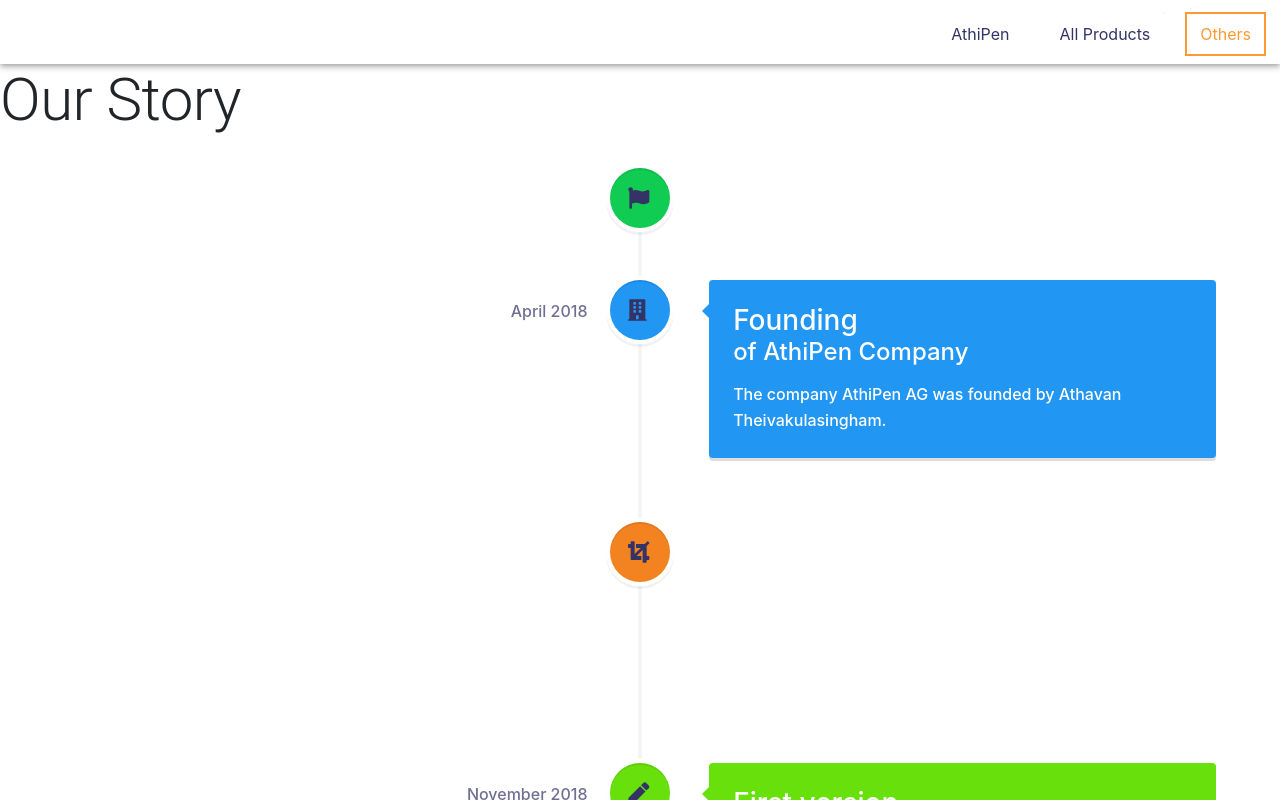
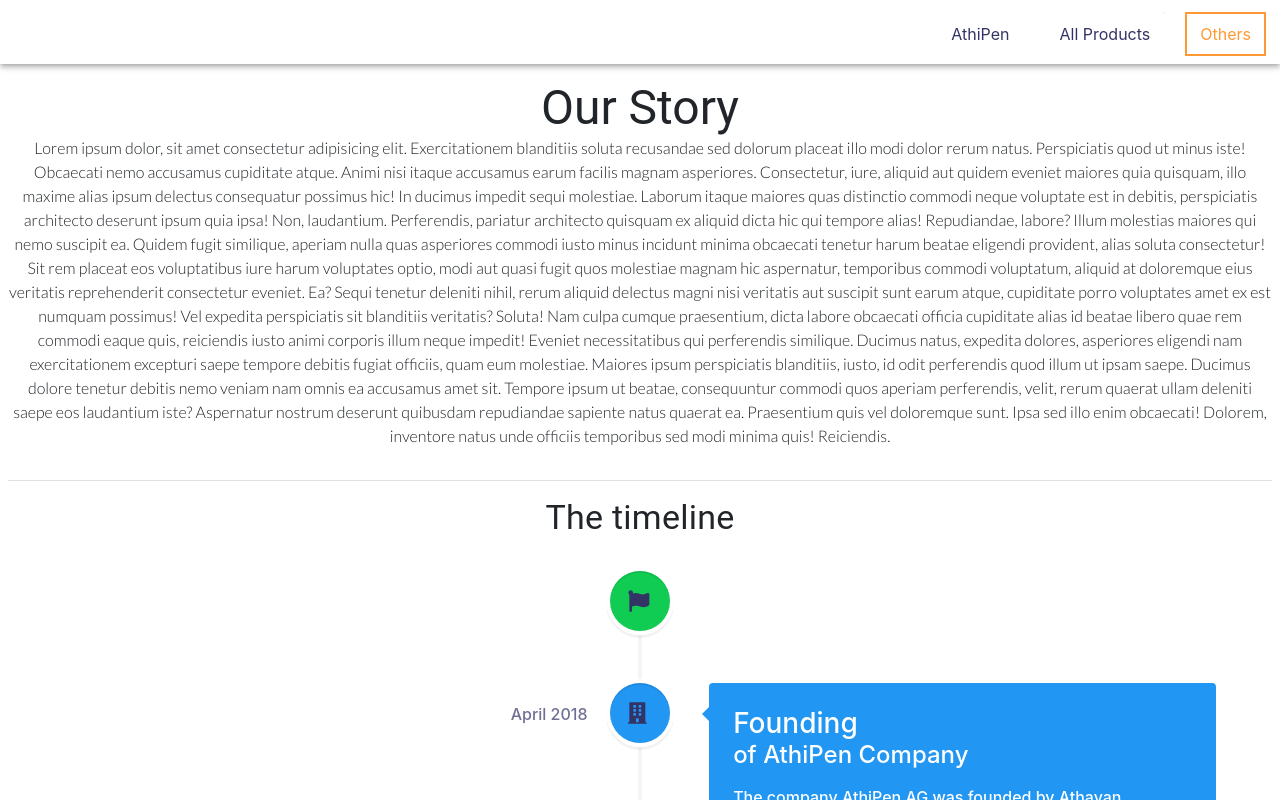
Before and after one commit to Athiiii/AthiPenPage, a React (Create React App) app: page /OurStory in a window 1280 px wide. Shown: the top 800 px of the page. Built offline with nearby package versions, Linux system fonts and the light colour scheme; what @fortawesome/fontawesome would draw is missing.

Commit message:
our story text init

```diff
--- a/src/components/OurStory.tsx
+++ b/src/components/OurStory.tsx
@@ -5,7 +5,7 @@
 import { FontAwesomeIcon } from "@fortawesome/react-fontawesome";
 import { Color } from "../Enum/Color";
 import { faPen, faMoneyBill, faMedal, faBuilding, faCrop, faTag, faUsers, faFlag, faPenAlt, faTrophy, faViruses } from "@fortawesome/free-solid-svg-icons";
-import { Typography } from "@material-ui/core";
+import { Typography, Divider } from "@material-ui/core";
 
 export class OurStory extends Component {
     static displayName = OurStory.name;
@@ -13,7 +13,24 @@
     public render(): React.ReactNode {
         return (
             <div>
-                <Typography variant="h2">Our Story</Typography>
+                <div className="ourStory">
+                    <Typography variant="h3" >Our Story</Typography>
+                    <p className="ourStory_text">
+                        Lorem ipsum dolor, sit amet consectetur adipisicing elit. Exercitationem blanditiis soluta recusandae sed dolorum placeat illo modi dolor rerum natus. Perspiciatis quod ut minus iste! Obcaecati nemo accusamus cupiditate atque.
+                        Animi nisi itaque accusamus earum facilis magnam asperiores. Consectetur, iure, aliquid aut quidem eveniet maiores quia quisquam, illo maxime alias ipsum delectus consequatur possimus hic! In ducimus impedit sequi molestiae.
+                        Laborum itaque maiores quas distinctio commodi neque voluptate est in debitis, perspiciatis architecto deserunt ipsum quia ipsa! Non, laudantium. Perferendis, pariatur architecto quisquam ex aliquid dicta hic qui tempore alias!
+                        Repudiandae, labore? Illum molestias maiores qui nemo suscipit ea. Quidem fugit similique, aperiam nulla quas asperiores commodi iusto minus incidunt minima obcaecati tenetur harum beatae eligendi provident, alias soluta consectetur!
+                        Sit rem placeat eos voluptatibus iure harum voluptates optio, modi aut quasi fugit quos molestiae magnam hic aspernatur, temporibus commodi voluptatum, aliquid at doloremque eius veritatis reprehenderit consectetur eveniet. Ea?
+                        Sequi tenetur deleniti nihil, rerum aliquid delectus magni nisi veritatis aut suscipit sunt earum atque, cupiditate porro voluptates amet ex est numquam possimus! Vel expedita perspiciatis sit blanditiis veritatis? Soluta!
+                        Nam culpa cumque praesentium, dicta labore obcaecati officia cupiditate alias id beatae libero quae rem commodi eaque quis, reiciendis iusto animi corporis illum neque impedit! Eveniet necessitatibus qui perferendis similique.
+                        Ducimus natus, expedita dolores, asperiores eligendi nam exercitationem excepturi saepe tempore debitis fugiat officiis, quam eum molestiae. Maiores ipsum perspiciatis blanditiis, iusto, id odit perferendis quod illum ut ipsam saepe.
+                        Ducimus dolore tenetur debitis nemo veniam nam omnis ea accusamus amet sit. Tempore ipsum ut beatae, consequuntur commodi quos aperiam perferendis, velit, rerum quaerat ullam deleniti saepe eos laudantium iste?
+                        Aspernatur nostrum deserunt quibusdam repudiandae sapiente natus quaerat ea. Praesentium quis vel doloremque sunt. Ipsa sed illo enim obcaecati! Dolorem, inventore natus unde officiis temporibus sed modi minima quis! Reiciendis.
+                    </p>
+                    <Divider />
+                    <Typography variant="h4" >The timeline</Typography>
+
+                </div>
                 <VerticalTimeline className="timeline">
                     <VerticalTimelineElement
                         iconStyle={{ background: 'rgb(16, 204, 82)', color: '#fff' }}
--- /dev/null
+++ b/src/style/elements/_ourStory.scss
@@ -0,0 +1,17 @@
+.ourStory {
+    padding: 0 0.5rem;
+
+    & > h3, & > h4 {
+        display: flex;
+        flex-direction: column;
+        text-align: center;
+        margin-top: 1rem;
+    }
+
+    &_text {
+        font-family: 'Lato';
+        margin-bottom: 2rem;
+        text-align: center;
+        font-weight: lighter;
+    }
+}
--- a/src/style/main.scss
+++ b/src/style/main.scss
@@ -18,6 +18,7 @@
 @import './elements/contact';
 @import './elements/navigationButton';
 @import './elements/timeline';
+@import './elements/ourStory';
 
 // vendors
 
```
